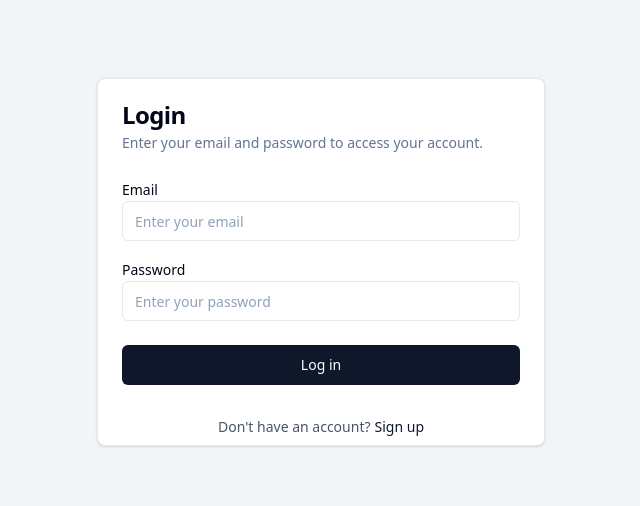
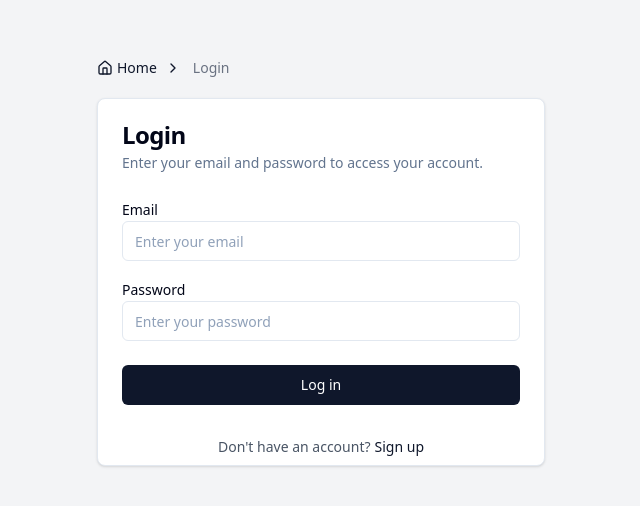
Before and after one commit to GabrielDeFreitas/franq-open-banking-frontend-challenges, a React app: page /login in a window 1280 px wide. Shown: the part 138-644 px from the top of the page, without its empty margins (319-959 px from the left). Built offline with nearby package versions, Linux system fonts and the light colour scheme; the HTML template or start-up script is replaced by a standard one.

Commit message:
feat: create breadcrum component in auth screen

```diff
--- /dev/null
+++ b/src/components/auth-card/auth-card.breadcrumb.tsx
@@ -0,0 +1,28 @@
+import { ChevronRight, Home } from 'lucide-react'
+import { AuthCardBreadcrumbProps } from './types'
+import { Link } from 'react-router'
+import { RoutesUrls } from '../../utils/enums/routes-url'
+
+export default function AuthCardBreadcrumb({ localPath }: AuthCardBreadcrumbProps) {
+  return (
+    <nav className="w-full max-w-md mx-auto text-slate-950" aria-label="Breadcrumb">
+      <ol className="inline-flex items-center space-x-1 md:space-x-2 rtl:space-x-reverse">
+        <li className="inline-flex items-center">
+          <Link
+            to={RoutesUrls.BASE_URL}
+            className="inline-flex items-center text-sm font-medium text-slate-900 hover:text-slate-500"
+          >
+            <Home className="w-4 h-4 text-slate-900 mr-1" />
+            Home
+          </Link>
+        </li>
+        <li aria-current="page">
+          <div className="flex items-center">
+            <ChevronRight className="w-4 h-4 text-slate-900 mr-1" />
+            <span className="ms-1 text-sm font-medium text-gray-500 md:ms-2 dark:text-gray-400">{localPath}</span>
+          </div>
+        </li>
+      </ol>
+    </nav>
+  )
+}
--- a/src/components/auth-card/index.tsx
+++ b/src/components/auth-card/index.tsx
@@ -1,3 +1,4 @@
+import AuthCardBreadcrumb from './auth-card.breadcrumb'
 import { AuthCardContent } from './auth-card.content'
 import { AuthCardFooter } from './auth-card.footer'
 import { AuthCardHeader } from './auth-card.header'
@@ -11,5 +12,6 @@ export const Auth = {
   Header: AuthCardHeader,
   Footer: AuthCardFooter,
   Content: AuthCardContent,
-  Input: AuthCardInput
+  Input: AuthCardInput,
+  Breadcrumb: AuthCardBreadcrumb
 }
--- a/src/components/auth-card/types.ts
+++ b/src/components/auth-card/types.ts
@@ -22,4 +22,8 @@ export interface AuthCardLabelProps extends ComponentProps<'label'> {
   children: ReactNode
 }
 
+export interface AuthCardBreadcrumbProps {
+  localPath: string
+}
+
 export type AuthCardInputProps = ComponentProps<'input'>
--- a/src/components/auth-wrapper/index.tsx
+++ b/src/components/auth-wrapper/index.tsx
@@ -1,5 +1,5 @@
 import { AuthWrapperProps } from './types'
 
 export default function AuthWrapper({ children }: AuthWrapperProps) {
-  return <div className="min-h-screen flex items-center justify-center bg-gray-100">{children}</div>
+  return <div className="min-h-screen flex items-center justify-center bg-gray-100 flex-col gap-4">{children}</div>
 }
--- a/src/pages/login/index.tsx
+++ b/src/pages/login/index.tsx
@@ -6,6 +6,7 @@ import { RoutesUrls } from '../../utils/enums/routes-url'
 export default function Login() {
   return (
     <AuthWrapper>
+      <Auth.Breadcrumb localPath="Login" />
       <Auth.Root>
         <Auth.Header title="Login" description="Enter your email and password to access your account.   " />
         <Auth.Content>
--- a/src/pages/register/index.tsx
+++ b/src/pages/register/index.tsx
@@ -6,6 +6,7 @@ import { RoutesUrls } from '../../utils/enums/routes-url'
 export default function Register() {
   return (
     <AuthWrapper>
+      <Auth.Breadcrumb localPath="Register" />
       <Auth.Root>
         <Auth.Header title="Register" description="Create an account by filling in the information below." />
         <Auth.Content>
```
